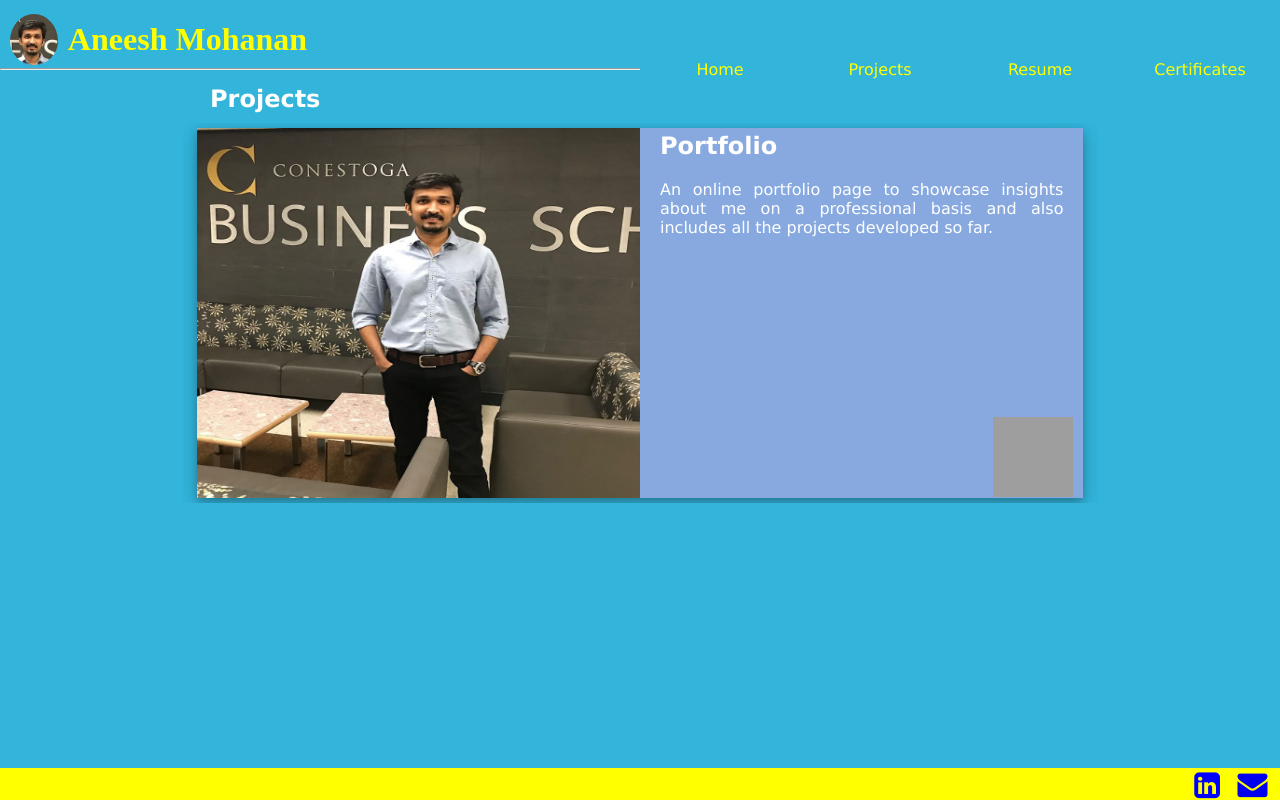
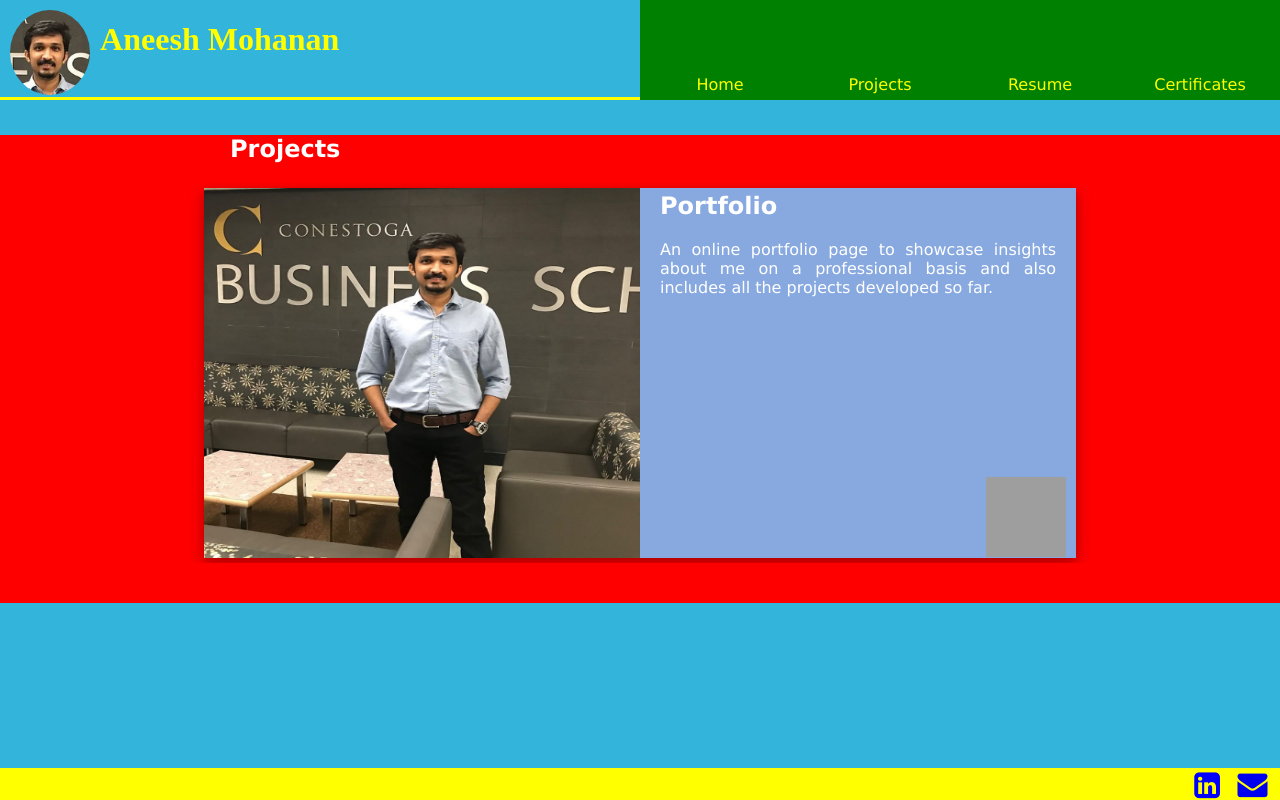
Before and after one commit to aneesh-mohanan/Online-Profile, a Django app: page /projects in a window 1280 px wide. Run offline with Django 3.2, Linux system fonts and the light colour scheme; some web fonts are replaced; grey boxes are pictures that could not be loaded.

Commit message:
fixed size

```diff
--- a/portfolio/templates/projects.html
+++ b/portfolio/templates/projects.html
@@ -2,6 +2,7 @@
 
 {% block extra_style %}
 .all-projects {
+  position: relative;
   margin: auto;
   padding: 5px;
   width: 75%;
@@ -14,10 +15,10 @@ padding-top: 4px;
 }
 
 .project-heading{
-  margin-top: 25px;
+  margin-top: 30px;
   margin-bottom: 0px;
   margin-left: 180px;
-  padding: 0px;
+  padding: 10px;
   color: white;
 }
 
--- a/templates/new_base.html
+++ b/templates/new_base.html
@@ -69,8 +69,7 @@ p {
   flex-direction: row;
   padding: 0px;
   margin:0px;
-  margin-bottom: 1px;
-  height: 20px;
+  border-bottom: solid yellow;
 }
 
 .footer {
@@ -90,22 +89,22 @@ p {
 .profile-picture {
   position: relative;
   left: 10px;
-  top: 14px;
+  top: 10px;
   right:0;
   max-width: 90%;
-  max-height: 90%;
+  max-height: 88%;
   border-radius: 50%;
-  padding-bottom: 3px;
+  padding-bottom: 0px;
   margin:0;
 }
 
 /* Style the top navigation bar */
 .topnav {
   overflow: auto;
-  background-color: #32b4db;
+  background-color: green;
+  padding-top: 70px;
   margin: 0px;
-  margin-top: 55px;
-  height: 20px;
+  height: 60px;
   float: right;
   width: 100%;
 }
@@ -130,30 +129,31 @@ text-decoration: underline;
 /* Create content style*/
 .content {
   margin: auto;
+  margin-top: 35px;
   display: block;
   width: 100%;
   height: 100%;
-  padding: 30px;
+  padding: 40px;
   padding-top: 0px;
-  background-color: #32b4db;
+  background-color: red;
 }
 
 
-/* the individual portion of header */
+/* the entire portion of header */
 .header-section {
     display: flex;
     flex-direction: row;
     flex-wrap: wrap;
     align-item: stretch;
     padding: 0px;
-    margin:0;
-    height: 60px;
+    margin:0px;
+
 }
 
-/* the entire header section */
+/* the division of header section */
 .header-section > div {
     width: calc(100% / 2);
-    height: 60px;
+    height: 100px;
 }
 
 /*Social media button styleing*/
@@ -206,7 +206,7 @@ text-decoration: underline;
     </div>
 </div>
 
-<hr>
+
 
 <div class="content">
     {% block content %}
```
